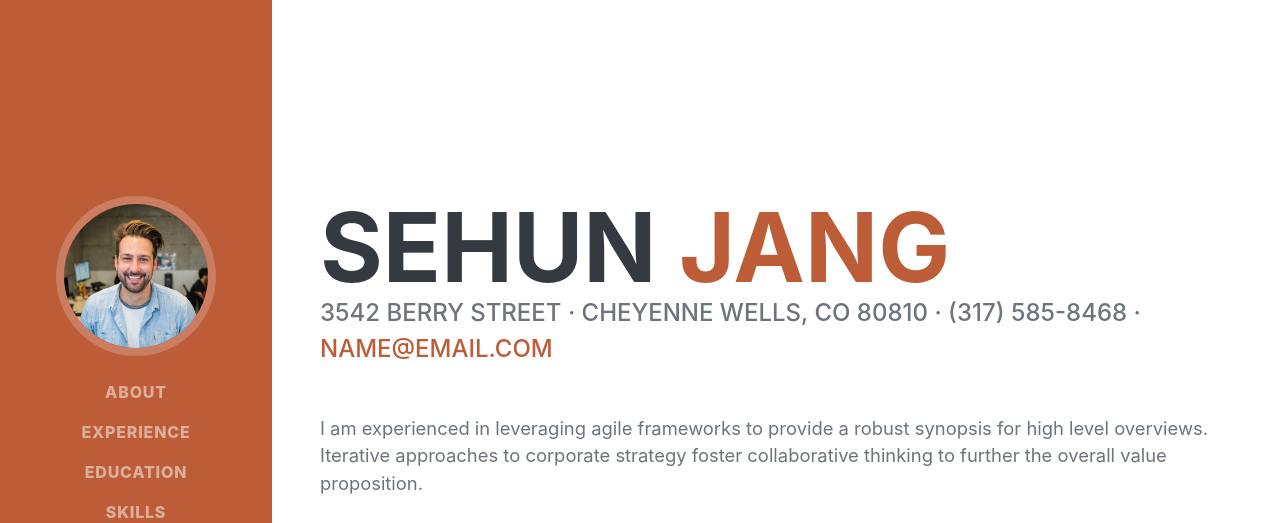
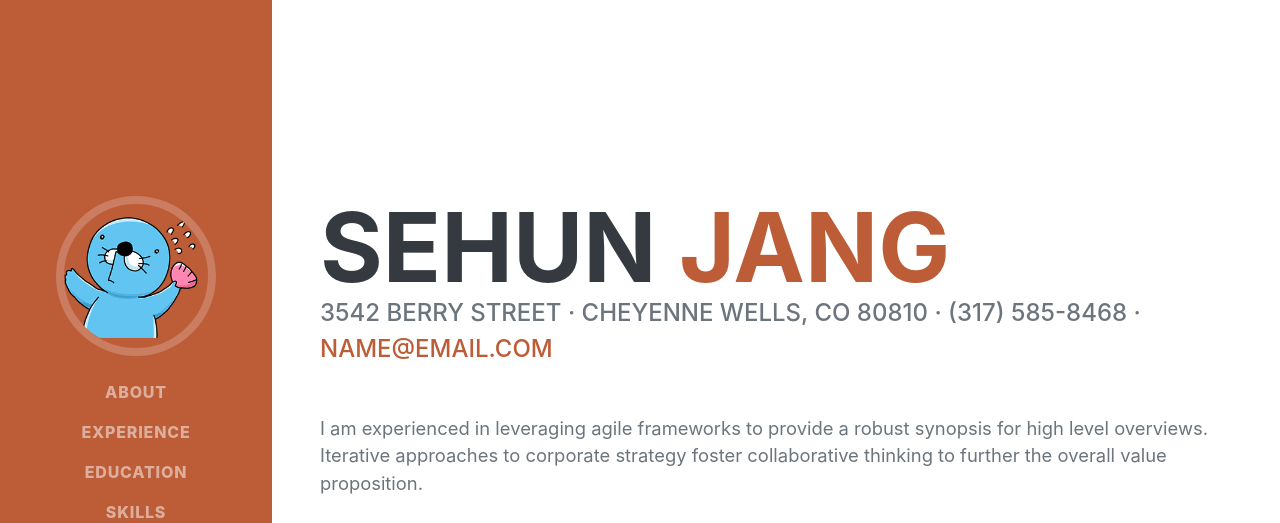
Before and after one commit to sehun4239/sehun4239.github.io, a plain HTML site: page index.html in a window 1280 px wide. Shown: the top 523 px of the page. Drawn offline with nearby package versions, Linux system fonts and the light colour scheme; a web font is replaced by a local one.

Commit message:
Update profile img

```diff
--- a/index.html
+++ b/index.html
@@ -20,7 +20,7 @@
         <nav class="navbar navbar-expand-lg navbar-dark bg-primary fixed-top" id="sideNav">
             <a class="navbar-brand js-scroll-trigger" href="#page-top">
                 <span class="d-block d-lg-none">Sehun Jang</span>
-                <span class="d-none d-lg-block"><img class="img-fluid img-profile rounded-circle mx-auto mb-2" src="assets/img/profile.jpg" alt="" /></span>
+                <span class="d-none d-lg-block"><img class="img-fluid img-profile rounded-circle mx-auto mb-2" src="assets/img/profile.png" alt="" /></span>
             </a>
             <button class="navbar-toggler" type="button" data-toggle="collapse" data-target="#navbarSupportedContent" aria-controls="navbarSupportedContent" aria-expanded="false" aria-label="Toggle navigation"><span class="navbar-toggler-icon"></span></button>
             <div class="collapse navbar-collapse" id="navbarSupportedContent">
```
Also changed, not shown: assets/img/profile.jpg (deleted), assets/img/profile.png (added).
